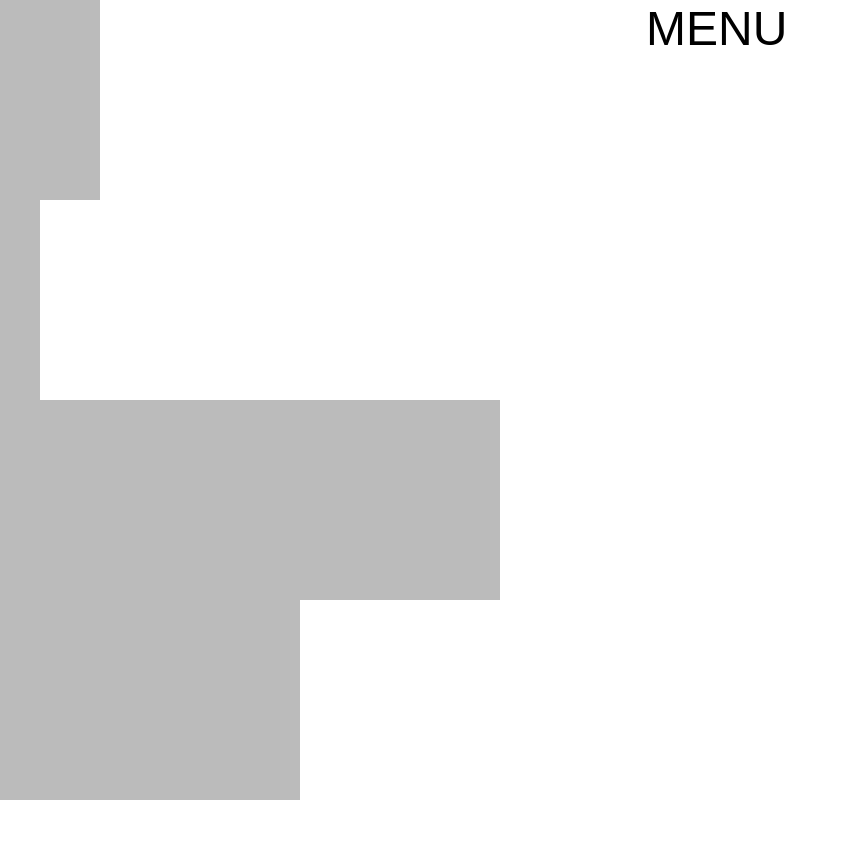
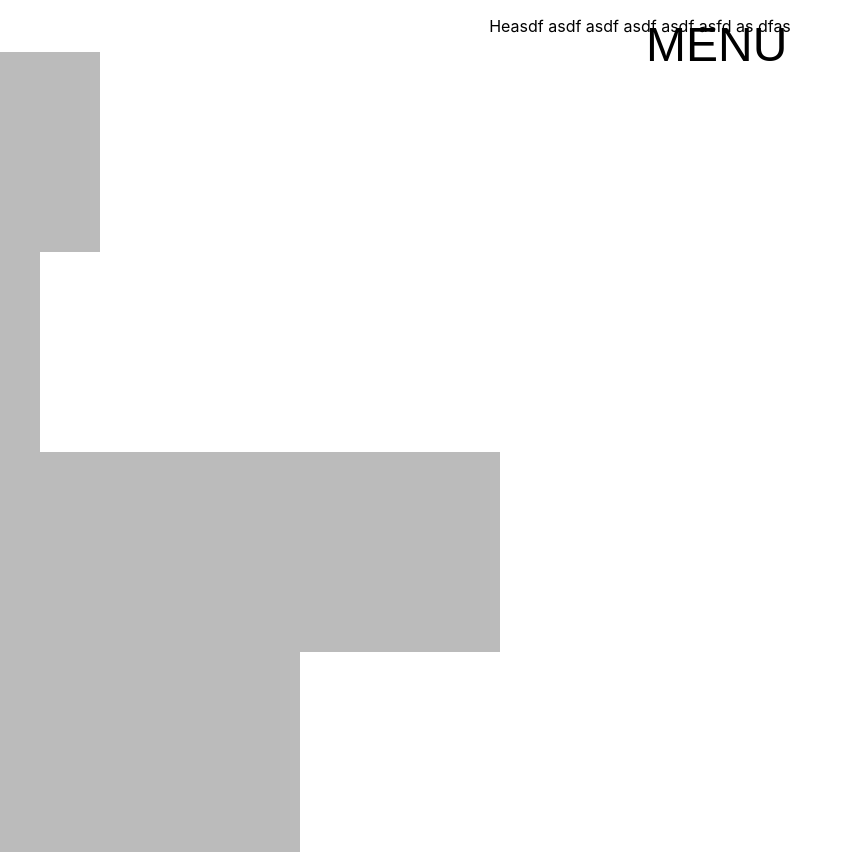
Before and after one commit to markphd/mojo, a React (Create React App) app: page / in a window 1280 px wide. Shown: the whole page, without its empty margins (0-853 px from the left). Before the commit the page ends 800 px from the top, so only its background shows below. Built offline with nearby package versions, Linux system fonts and the light colour scheme.

Commit message:
start exit from menu

```diff
--- a/src/App.js
+++ b/src/App.js
@@ -1,26 +1,37 @@
-import React, { createElement } from 'react';
+import React, { Component } from 'react';
 import logo, { ReactComponent } from './logo.svg';
 import Sidebar from './Sidebar';
 import Toggle from './Toggle';
 import Card from './Card';
 import './App.css';
 
-function App() {
+export default class App extends Component {
+  constructor(props) {
+    super(props);
+
+    this.state = {
+      isShow: true,
+    };
+  }
+
+  toggleShow = () => {
+    this.setState(state => ({ isShow: !state.isShow }));
+  };
+
+  render() {
     return (
+      <div>
         <div className="App">
           <>
-        <Toggle/>
+            <Toggle isShowing={this.toggleShow}/>
           </>
-      <div id="sidebar">
-        <p>Hello</p>
-        <Sidebar/>
-      </div>
+          <Sidebar display={this.state.isShow}/>
           <Card size={100}/>
           <Card size={40}/>
           <Card size={500}/>
           <Card size={300}/>
         </div>
-  );
+      </div>
+    )
   }
-
-export default App;
+}
--- a/src/Sidebar.css
+++ b/src/Sidebar.css
@@ -8,5 +8,14 @@
   animation-fill-mode: forwards;
   transform:translate3d(0,0,0);
   -webkit-transform:translate3d(0,0,0);
-  z-index: 9999999;
+  z-index: 1;
 }
+
+.Exit {
+  position: absolute;
+  z-index: 2;
+  width: 100%;
+  height: 100%;
+  right: 0;
+  background-color: transparent;
+}
--- a/src/Sidebar.js
+++ b/src/Sidebar.js
@@ -14,32 +14,8 @@ export default class Sidebar extends Component {
   }
 
   HoverOn(element){
-    const that = this;
-    const fromWidth = element.style.width;
-    const toWidth = `${parseInt(element.style.width, 10) + 100}`;
-    console.log(toWidth)
-
-    if(!this.state.isPlaying === true && !this.state.isHoverOn === true){
-      new mojs.Html({
-        el: element,
-        width: { fromWidth: toWidth, duration: 200,
-          onStart(){
-            that.setState(state => ({
-              isPlaying: !state.isPlaying
-            }))
-            console.log(that.state.isPlaying, "hoverOn start")
-          },
-          onComplete(){
-            that.setState(state => ({
-              isPlaying: !state.isPlaying,
-              isHoverOn: !state.isHoverOn
-            }))
-            console.log(that.state.isPlaying, "hoverOn done")
-          },
-        },
-        easing: 'quart.out',
-      }).play();
-    }
+    console.log(this.state.isToggleOpen)
+    console.log("Hello")
   }
 
   HoverOff(element){
@@ -77,9 +53,11 @@ export default class Sidebar extends Component {
   render() {
     return (
       <>
-        <section className="card" ref={ref => (this.item = ref)}
-          onMouseEnter={()=>this.HoverOn(this.item)}
-          onMouseLeave={()=>this.HoverOff(this.item)}
+        <div id="sidebar">
+          <p>Hello</p>
+        </div>
+        <section className="Exit" ref={ref => (this.item = ref)}
+          onClick={(e)=>this.HoverOn(this.item)}
         />
         <p>Heasdf asdf asdf asdf asdf asfd as dfas</p>
       </>
--- a/src/Toggle.css
+++ b/src/Toggle.css
@@ -4,4 +4,5 @@
   font-size: 3em;
   background-color: transparent;
   outline: none;
+  z-index: 3;
 }
--- a/src/Toggle.js
+++ b/src/Toggle.js
@@ -14,6 +14,8 @@ export default class Toggle extends Component {
 
     this.Player = this.Player.bind(this);
   }
+
+
 
   Player(e){
     // const htmlComponent =
```
Lines whose indentation alone changed are shown as unchanged.
